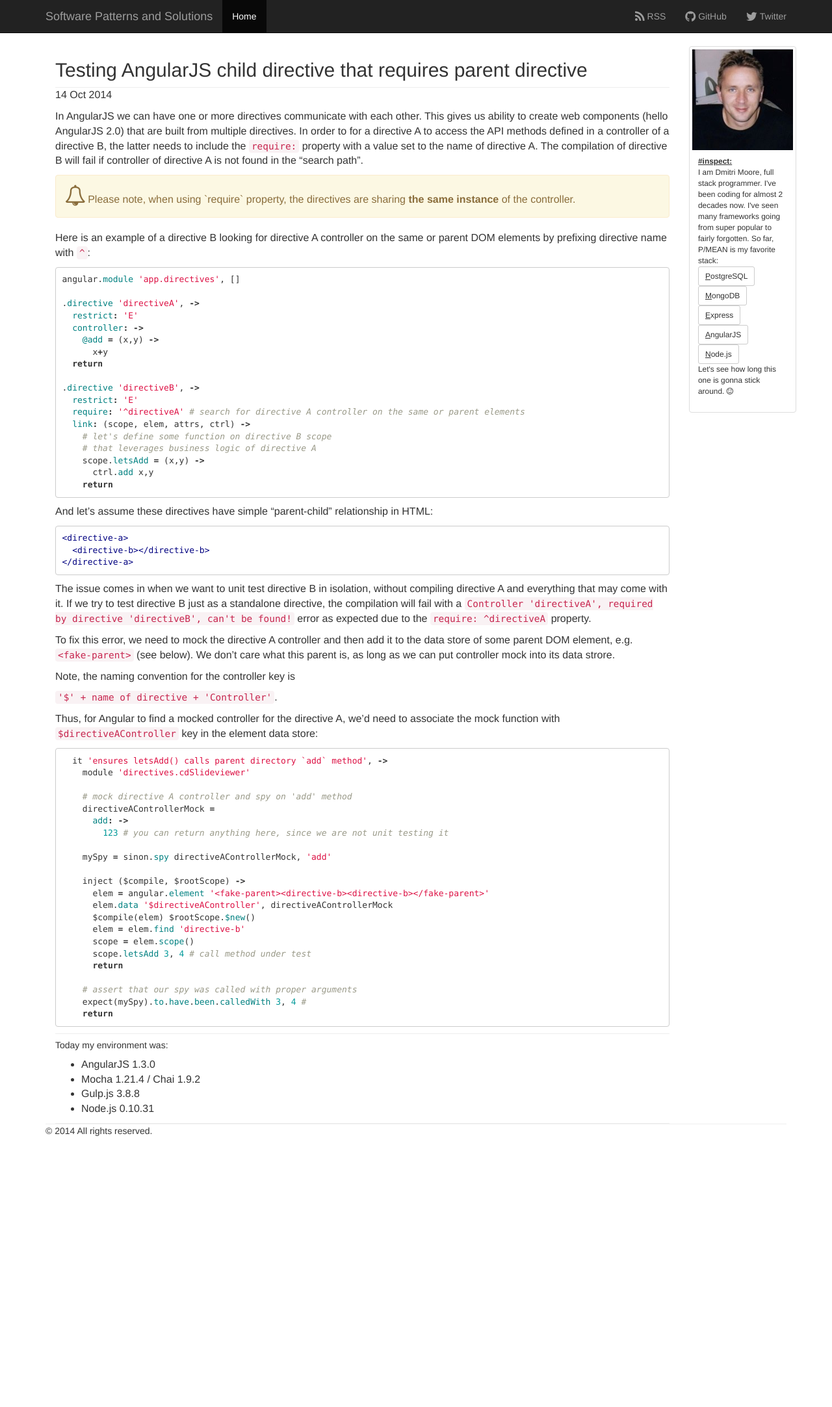
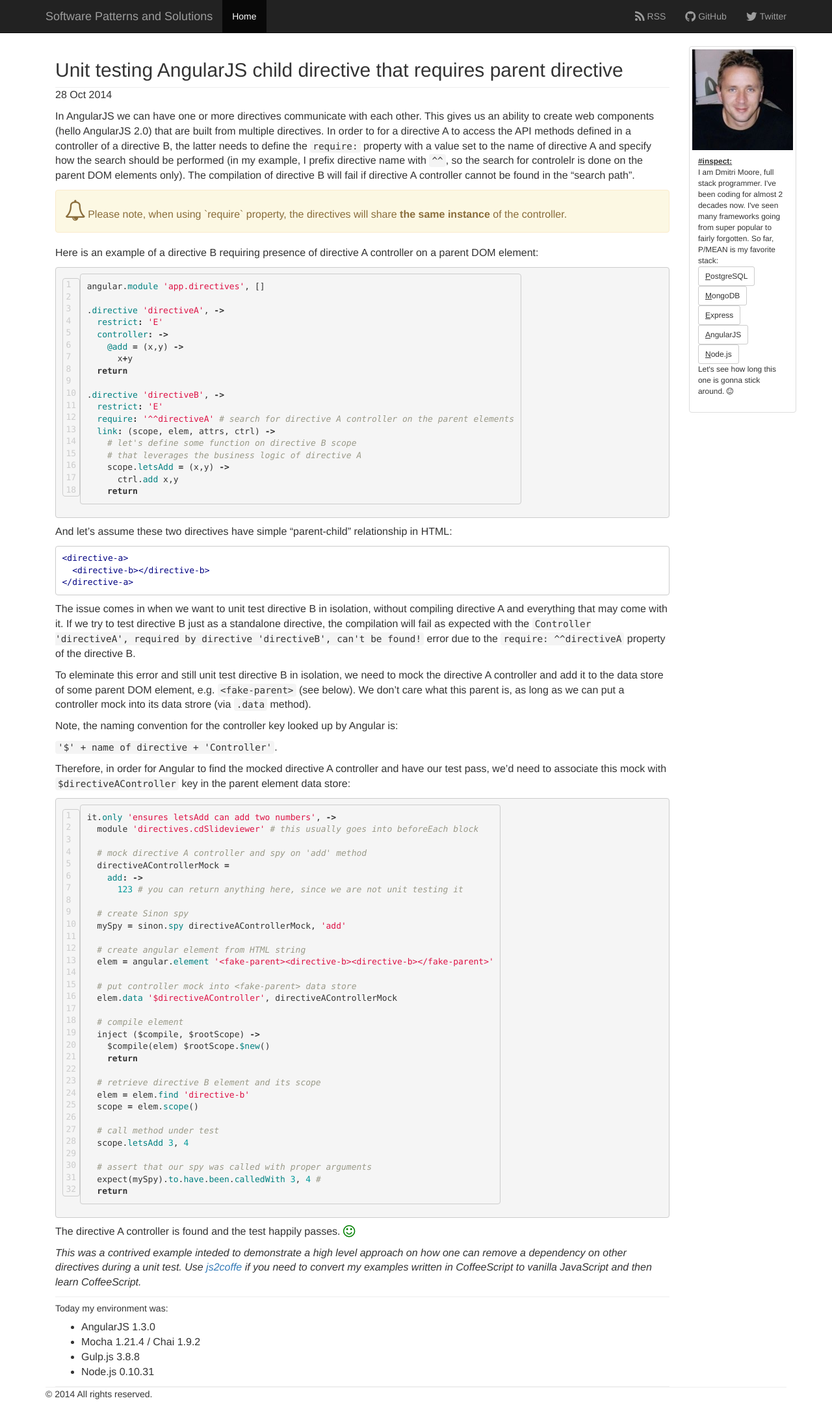
Before and after one commit to demisx/demisx.github.io, a Jekyll site: the page built from _posts/2014-10-28-unit-testing-angular-child-directive-that-requires-parent.md, in a window 1280 px wide. Shown: the whole page at 65% size. Built offline with Jekyll 4.4.1, drawn with Linux system fonts in a browser that asks for light colours; nearby versions of some CDN libraries; Markdown is read by kramdown in place of the engine named in the settings; comment, search, counter and statistics services are not loaded; before the commit the page ends 1760 px from its top, so only the background shows below that.

Commit message:
Update unit test child directive post

````diff
--- a/_posts/2014-10-28-unit-testing-angular-child-directive-that-requires-parent.md
+++ b/_posts/2014-10-28-unit-testing-angular-child-directive-that-requires-parent.md
@@ -1,28 +1,29 @@
 ---
 layout: post
-title:  "Testing AngularJS child directive that requires parent directive"
-date:   2014-10-14 21:45:00
+title:  "Unit testing AngularJS child directive that requires parent directive"
+date:   2014-10-28 21:45:00
 categories: angularjs, unit testing
 ---
 
 In AngularJS we can have one or more directives communicate with each other. This
-gives us ability to create web components (hello AngularJS 2.0) that are built
+gives us an ability to create web components (hello AngularJS 2.0) that are built
 from multiple directives. In order to for a directive A to access the API methods
-defined in a controller of a directive B, the latter needs to include the `require:`
-property with a value set to the name of directive A. The compilation of
-directive B will fail if controller of directive A is not found in the "search
-path".
+defined in a controller of a directive B, the latter needs to define the `require:`
+property with a value set to the name of directive A and specify how the search
+should be performed (in my example, I prefix directive name with `^^`, so the
+search for controlelr is done on the parent DOM elements only). The compilation
+of directive B will fail if directive A controller cannot be found in the "search path".
 
 <div class="alert alert-warning">
 <i class="fa fa-bell-o fa-2x"></i>
-  Please note, when using `require` property, the directives are sharing
+  Please note, when using `require` property, the directives will share
   <b>the same instance</b> of the controller.
 </div>
 
-Here is an example of a directive B looking for directive A controller on the
-same or parent DOM elements by prefixing directive name with `^`:
+Here is an example of a directive B requiring presence of directive A controller
+on a parent DOM element:
 
-```coffeescript
+{% highlight coffeescript linenos %}
 angular.module 'app.directives', []
 
 .directive 'directiveA', ->
@@ -34,16 +35,16 @@ angular.module 'app.directives', []
 
 .directive 'directiveB', ->
   restrict: 'E'
-  require: '^directiveA' # search for directive A controller on the same or parent elements
+  require: '^^directiveA' # search for directive A controller on the parent elements
   link: (scope, elem, attrs, ctrl) ->
     # let's define some function on directive B scope
-    # that leverages business logic of directive A
+    # that leverages the business logic of directive A
     scope.letsAdd = (x,y) ->
       ctrl.add x,y
     return
-```
+{% endhighlight %}
 
-And let's assume these directives have simple  "parent-child" relationship in HTML:
+And let's assume these two directives have simple "parent-child" relationship in HTML:
 
 ```html
 <directive-a>
@@ -54,46 +55,65 @@ And let's assume these directives have simple  "parent-child" relationship in HT
 The issue comes in when we want to unit test directive B in isolation, without
 compiling directive A and everything that may come with it.
 If we try to test directive B just as a standalone directive, the compilation
-will fail with a `Controller 'directiveA', required by directive 'directiveB', can't be found!`
-error as expected due to the `require: ^directiveA` property.
+will fail as expected with the
+`Controller 'directiveA', required by directive 'directiveB', can't be found!`
+error due to the `require: ^^directiveA` property of the directive B.
 
-To fix this error, we need to mock the directive A controller and then add it
+To eleminate this error and still unit test directive B in isolation,
+we need to mock the directive A controller and add it
 to the data store of some parent DOM element, e.g. `<fake-parent>` (see below).
-We don't care what this parent is, as long as we can put controller mock into
-its data strore.
+We don't care what this parent is, as long as we can put a controller mock into
+its data strore (via `.data` method).
 
-Note, the  naming convention for the controller key is
+Note, the naming convention for the controller key looked up by Angular is:
 
 `'$' + name of directive + 'Controller'`.
 
-Thus, for Angular to find a mocked controller for the directive A, we'd need to
-associate the mock function with `$directiveAController` key in the element data store:
+Therefore, in order for Angular to find the mocked directive A controller
+and have our test pass, we'd need to associate this mock
+with `$directiveAController` key in the parent element data store:
 
-```coffeescript
-  it 'ensures letsAdd() calls parent directory `add` method', ->
-    module 'directives.cdSlideviewer'
+{% highlight coffeescript linenos %}
+it.only 'ensures letsAdd can add two numbers', ->
+  module 'directives.cdSlideviewer' # this usually goes into beforeEach block
 
-    # mock directive A controller and spy on 'add' method
-    directiveAControllerMock =
-      add: ->
-        123 # you can return anything here, since we are not unit testing it
+  # mock directive A controller and spy on 'add' method
+  directiveAControllerMock =
+    add: ->
+      123 # you can return anything here, since we are not unit testing it
 
-    mySpy = sinon.spy directiveAControllerMock, 'add'
+  # create Sinon spy
+  mySpy = sinon.spy directiveAControllerMock, 'add'
 
-    inject ($compile, $rootScope) ->
-      elem = angular.element '<fake-parent><directive-b><directive-b></fake-parent>'
-      elem.data '$directiveAController', directiveAControllerMock
-      $compile(elem) $rootScope.$new()
-      elem = elem.find 'directive-b'
-      scope = elem.scope()
-      scope.letsAdd 3, 4 # call method under test
-      return
+  # create angular element from HTML string
+  elem = angular.element '<fake-parent><directive-b><directive-b></fake-parent>'
 
-    # assert that our spy was called with proper arguments
-    expect(mySpy).to.have.been.calledWith 3, 4 #
+  # put controller mock into <fake-parent> data store
+  elem.data '$directiveAController', directiveAControllerMock
+
+  # compile element
+  inject ($compile, $rootScope) ->
+    $compile(elem) $rootScope.$new()
     return
-```
 
+  # retrieve directive B element and its scope
+  elem = elem.find 'directive-b'
+  scope = elem.scope()
+
+  # call method under test
+  scope.letsAdd 3, 4
+
+  # assert that our spy was called with proper arguments
+  expect(mySpy).to.have.been.calledWith 3, 4 #
+  return
+{% endhighlight %}
+
+The directive A controller is found and the test happily passes. <i class="fa fa-smile-o fa-lg" style="color:green"> </i>
+
+_This was a contrived example inteded to demonstrate a high level approach on
+how one can remove a dependency on other directives during a unit test. Use
+[js2coffe](http://js2coffee.org/) if you need to convert my examples written in
+CoffeeScript to vanilla JavaScript and then learn CoffeeScript._
 
 ___
 ##### Today my environment was:
--- a/css/syntax.css
+++ b/css/syntax.css
@@ -69,3 +69,5 @@
 .post>.highlight pre code.console { color:#666; background-color: black; padding: inherit;}
 .post>.highlight pre code.console .go { color: #bbb; }
 .post>.highlight pre code.console .gp { color: #999; }
+
+.post p code { color: #333; background-color: #F4F4F4 }
````
